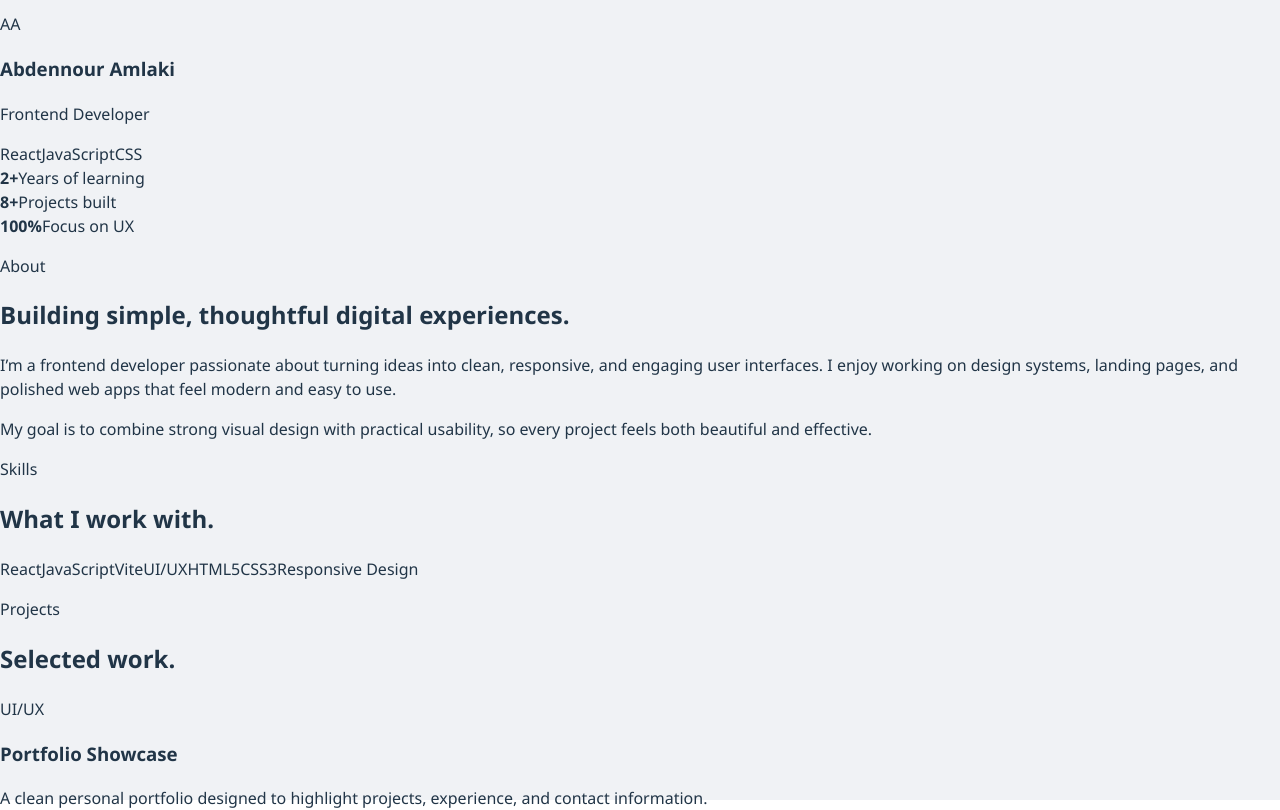
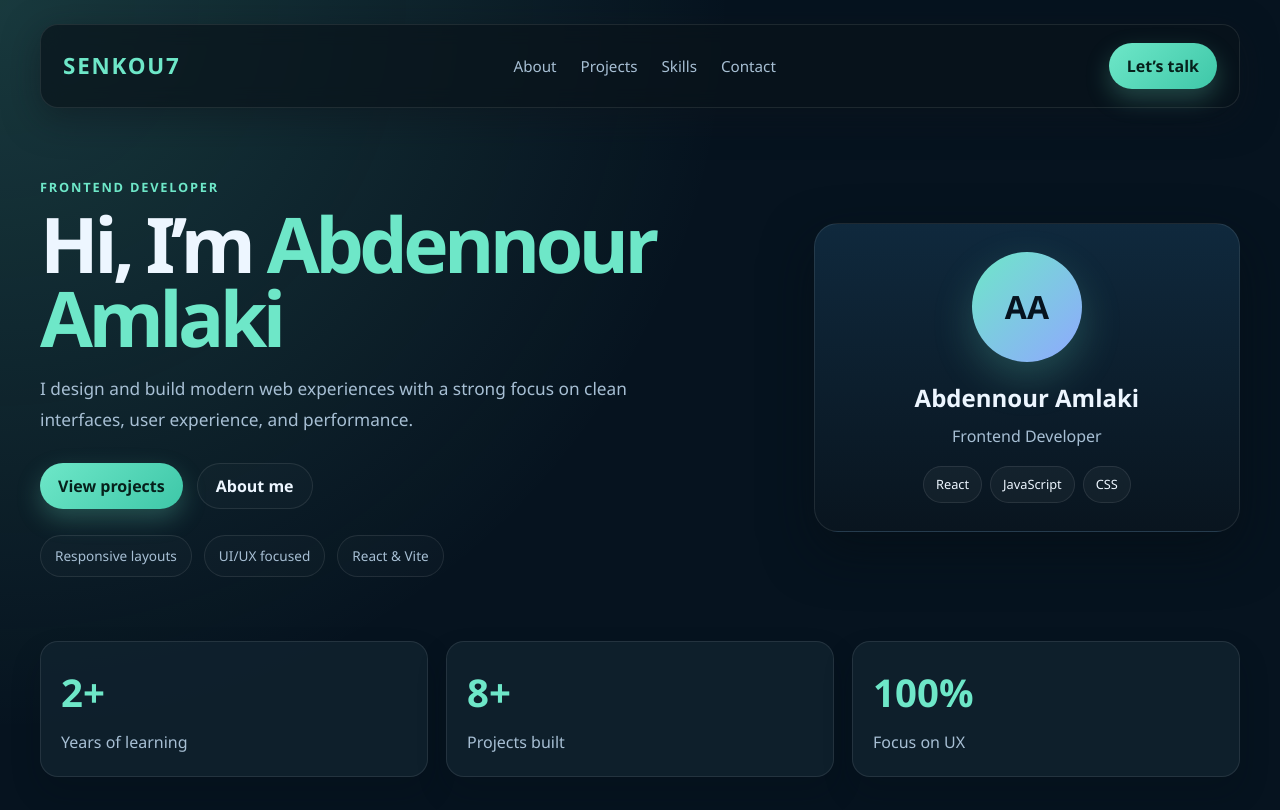
Before and after one commit to abdennour-amlaki/Senkou7, a React (Vite) app in the folder Senkou7/: page / in a window 1280 px wide. Shown: the top 810 px of the page. Built offline with nearby package versions, Linux system fonts and the light colour scheme.

Commit message:
Upgrade the portfolio styling to a modern premium design

```diff
--- a/Senkou7/src/App.css
+++ b/Senkou7/src/App.css
@@ -1,49 +1,421 @@
-/* style.css */
+:root {
+  --bg: #06131f;
+  --bg-soft: #0e1d2a;
+  --panel: rgba(13, 27, 38, 0.8);
+  --panel-strong: #102437;
+  --card: #112c40;
+  --line: rgba(255, 255, 255, 0.09);
+  --text: #edf6ff;
+  --muted: #a7bfd4;
+  --primary: #6ee7c8;
+  --primary-strong: #3ec7a8;
+  --accent: #8fa8ff;
+  --shadow: rgba(14, 20, 27, 0.5);
+}
 
-/* Style général */
+* {
+  box-sizing: border-box;
+}
+
+html {
+  scroll-behavior: smooth;
+}
+
 body {
-  background-color: #f0f2f5;
+  margin: 0;
+  min-height: 100vh;
   font-family: 'Segoe UI', Tahoma, Geneva, Verdana, sans-serif;
+  background:
+    radial-gradient(circle at top left, rgba(110, 231, 200, 0.18), transparent 30%),
+    radial-gradient(circle at bottom right, rgba(143, 168, 255, 0.2), transparent 30%),
+    var(--bg);
+  color: var(--text);
+}
+
+img {
+  max-width: 100%;
+  display: block;
+}
+
+ a {
+  color: inherit;
+  text-decoration: none;
+}
+
+.page-shell {
+  width: min(1200px, calc(100% - 32px));
+  margin: 0 auto;
+  padding: 24px 0 60px;
+}
+
+.topbar {
+  display: flex;
+  align-items: center;
+  justify-content: space-between;
+  gap: 20px;
+  padding: 18px 22px;
+  border: 1px solid var(--line);
+  border-radius: 18px;
+  background: rgba(9, 19, 27, 0.7);
+  box-shadow: 0 10px 35px var(--shadow);
+  backdrop-filter: blur(10px);
+  position: sticky;
+  top: 18px;
+  z-index: 10;
+}
+
+.brand {
+  font-size: 1.4rem;
+  font-weight: 800;
+  letter-spacing: 0.08em;
+  text-transform: uppercase;
+  color: var(--primary);
+}
+
+.nav {
+  display: flex;
+  align-items: center;
+  gap: 24px;
+  color: var(--muted);
+  font-size: 0.95rem;
+}
+
+.nav a {
+  transition: color 0.2s ease;
+}
+
+.nav a:hover {
+  color: var(--text);
+}
+
+.btn {
+  display: inline-flex;
+  align-items: center;
+  justify-content: center;
+  min-height: 46px;
+  padding: 0 18px;
+  border-radius: 999px;
+  font-weight: 700;
+  transition: transform 0.2s ease, box-shadow 0.2s ease, background 0.2s ease;
+}
+
+.btn:hover {
+  transform: translateY(-2px);
+}
+
+.btn-primary {
+  background: linear-gradient(135deg, var(--primary), var(--primary-strong));
+  color: #06201b;
+  box-shadow: 0 10px 25px rgba(110, 231, 200, 0.25);
+}
+
+.btn-secondary {
+  border: 1px solid var(--line);
+  background: rgba(255, 255, 255, 0.02);
+  color: var(--text);
+}
+
+.container {
+  padding-top: 40px;
+}
+
+.hero {
+  display: grid;
+  grid-template-columns: 1.4fr 0.8fr;
+  align-items: center;
+  gap: 28px;
+  padding: 30px 0 10px;
+}
+
+.hero-copy {
+  padding-right: 20px;
+}
+
+.eyebrow {
+  margin: 0 0 10px;
+  color: var(--primary);
+  font-size: 0.8rem;
+  letter-spacing: 0.14em;
+  text-transform: uppercase;
+  font-weight: 700;
+}
+
+.hero h1 {
+  margin: 0;
+  font-size: clamp(2.8rem, 6vw, 5rem);
+  line-height: 0.96;
+  letter-spacing: -0.06em;
+}
+
+.hero h1 span {
+  color: var(--primary);
+}
+
+.lead {
+  margin-top: 18px;
+  max-width: 620px;
+  color: var(--muted);
+  font-size: 1.08rem;
+  line-height: 1.8;
+}
+
+.cta-row {
+  display: flex;
+  flex-wrap: wrap;
+  gap: 14px;
+  margin-top: 28px;
+}
+
+.mini-list {
+  display: flex;
+  flex-wrap: wrap;
+  gap: 12px;
+  list-style: none;
+  padding: 0;
+  margin: 26px 0 0;
+  color: var(--muted);
+}
+
+.mini-list li {
+  border: 1px solid var(--line);
+  background: rgba(255, 255, 255, 0.02);
+  padding: 10px 14px;
+  border-radius: 999px;
+  font-size: 0.85rem;
+}
+
+.hero-card {
+  background: linear-gradient(180deg, rgba(17, 44, 64, 0.9), rgba(10, 22, 31, 0.9));
+  border: 1px solid var(--line);
+  border-radius: 24px;
+  padding: 28px 24px;
+  text-align: center;
+  box-shadow: 0 20px 50px rgba(6, 15, 20, 0.55);
+}
+
+.avatar {
+  width: 110px;
+  height: 110px;
+  margin: 0 auto 18px;
+  border-radius: 50%;
+  background: linear-gradient(135deg, var(--primary), var(--accent));
+  color: var(--bg);
+  display: grid;
+  place-items: center;
+  font-size: 2rem;
+  font-weight: 800;
+  box-shadow: 0 16px 40px rgba(110, 231, 200, 0.22);
+}
+
+.hero-card h3 {
+  margin: 0;
+  font-size: 1.5rem;
+}
+
+.hero-card p {
+  margin: 8px 0 18px;
+  color: var(--muted);
+}
+
+.pill-row {
   display: flex;
   justify-content: center;
-  align-items: center;
-  height: 100vh;
+  flex-wrap: wrap;
+  gap: 8px;
 }
 
-/* Carte de profil */
-.profile-card {
-  background-color: #ffffff;
-  padding: 2rem;
-  border-radius: 12px;
-  box-shadow: 0 6px 20px rgba(0, 0, 0, 0.1);
-  width: 350px;
-  max-width: 90%;
-  transition: transform 0.3s ease, box-shadow 0.3s ease;
+.pill-row span,
+.tag {
+  background: rgba(255, 255, 255, 0.04);
+  border: 1px solid var(--line);
+  color: var(--text);
+  border-radius: 999px;
+  padding: 8px 12px;
+  font-size: 0.8rem;
 }
 
-.profile-card:hover {
-  transform: translateY(-5px);
-  box-shadow: 0 10px 25px rgba(0, 0, 0, 0.15);
+.stats-grid {
+  display: grid;
+  grid-template-columns: repeat(3, minmax(0, 1fr));
+  gap: 18px;
+  margin-top: 54px;
 }
 
-.profile-card h2 {
-  font-size: 1.6rem;
-  color: #333;
-  margin-bottom: 0.5rem;
+.stat-box {
+  border: 1px solid var(--line);
+  background: rgba(17, 35, 48, 0.78);
+  border-radius: 18px;
+  padding: 22px 20px;
+  display: flex;
+  flex-direction: column;
+  gap: 8px;
+  box-shadow: 0 15px 30px rgba(6, 15, 20, 0.2);
 }
 
-.profile-card p {
-  color: #555;
-  font-size: 1rem;
-  margin-bottom: 0.3rem;
+.stat-box strong {
+  font-size: clamp(1.8rem, 3vw, 2.4rem);
+  color: var(--primary);
 }
 
-.profile-card a {
-  color: #007bff;
-  text-decoration: none;
-  word-break: break-all;
+.stat-box span {
+  color: var(--muted);
 }
 
-.profile-card a:hover {
-  text-decoration: underline;
+.content-section {
+  padding-top: 74px;
 }
+
+.section-heading {
+  margin-bottom: 24px;
+}
+
+.section-heading h2 {
+  margin: 0;
+  font-size: clamp(2rem, 4vw, 2.8rem);
+  letter-spacing: -0.05em;
+}
+
+.about-grid {
+  display: grid;
+  grid-template-columns: repeat(2, minmax(0, 1fr));
+  gap: 18px;
+}
+
+.about-grid p {
+  margin: 0;
+  padding: 24px;
+  background: rgba(17, 35, 48, 0.78);
+  border: 1px solid var(--line);
+  border-radius: 20px;
+  color: var(--muted);
+  line-height: 1.9;
+}
+
+.tags {
+  display: flex;
+  flex-wrap: wrap;
+  gap: 12px;
+}
+
+.project-grid {
+  display: grid;
+  grid-template-columns: repeat(3, minmax(0, 1fr));
+  gap: 18px;
+}
+
+.project-card {
+  border: 1px solid var(--line);
+  border-radius: 20px;
+  background: linear-gradient(180deg, rgba(17, 35, 48, 0.9), rgba(11, 22, 31, 0.9));
+  padding: 22px;
+  min-height: 220px;
+  box-shadow: 0 18px 40px rgba(4, 11, 16, 0.28);
+  transition: transform 0.2s ease, border-color 0.2s ease;
+}
+
+.project-card:hover {
+  transform: translateY(-5px);
+  border-color: rgba(110, 231, 200, 0.5);
+}
+
+.project-tag {
+  display: inline-flex;
+  margin-bottom: 18px;
+  padding: 7px 12px;
+  border-radius: 999px;
+  background: rgba(110, 231, 200, 0.1);
+  color: var(--primary);
+  font-size: 0.78rem;
+  font-weight: 700;
+}
+
+.project-card h3 {
+  margin: 0 0 10px;
+  font-size: 1.4rem;
+}
+
+.project-card p {
+  margin: 0;
+  color: var(--muted);
+  line-height: 1.8;
+}
+
+.contact-box {
+  display: flex;
+  justify-content: space-between;
+  align-items: center;
+  gap: 22px;
+  padding: 30px 24px;
+  border: 1px solid var(--line);
+  background: linear-gradient(135deg, rgba(17, 35, 48, 0.8), rgba(11, 22, 31, 0.8));
+  border-radius: 22px;
+  margin-top: 74px;
+}
+
+.contact-box h2 {
+  margin: 0;
+  font-size: clamp(1.8rem, 3vw, 2.6rem);
+}
+
+@media (max-width: 900px) {
+  .hero,
+  .about-grid,
+  .project-grid,
+  .stats-grid {
+    grid-template-columns: 1fr;
+  }
+
+  .hero {
+    padding-top: 18px;
+  }
+
+  .topbar {
+    flex-wrap: wrap;
+  }
+
+  .nav {
+    order: 3;
+    width: 100%;
+    justify-content: center;
+    flex-wrap: wrap;
+  }
+
+  .contact-box {
+    flex-direction: column;
+    align-items: flex-start;
+  }
+}
+
+@media (max-width: 560px) {
+  .page-shell {
+    width: min(100% - 20px, 1200px);
+  }
+
+  .topbar {
+    padding: 14px 16px;
+  }
+
+  .brand {
+    font-size: 1.1rem;
+  }
+
+  .nav {
+    gap: 12px;
+    font-size: 0.82rem;
+  }
+
+  .btn {
+    width: 100%;
+  }
+
+  .cta-row {
+    flex-direction: column;
+  }
+
+  .hero-card,
+  .project-card,
+  .stat-box,
+  .about-grid p {
+    border-radius: 16px;
+  }
+}
```
